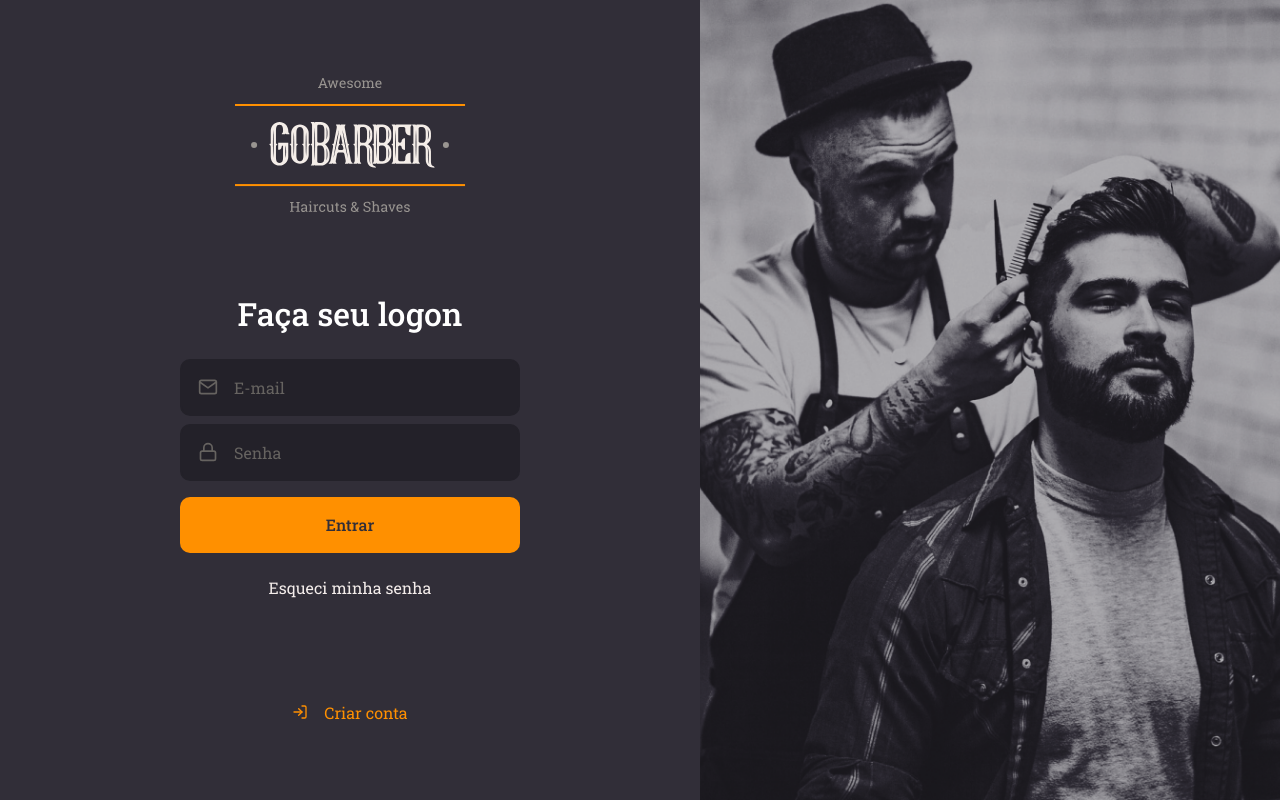
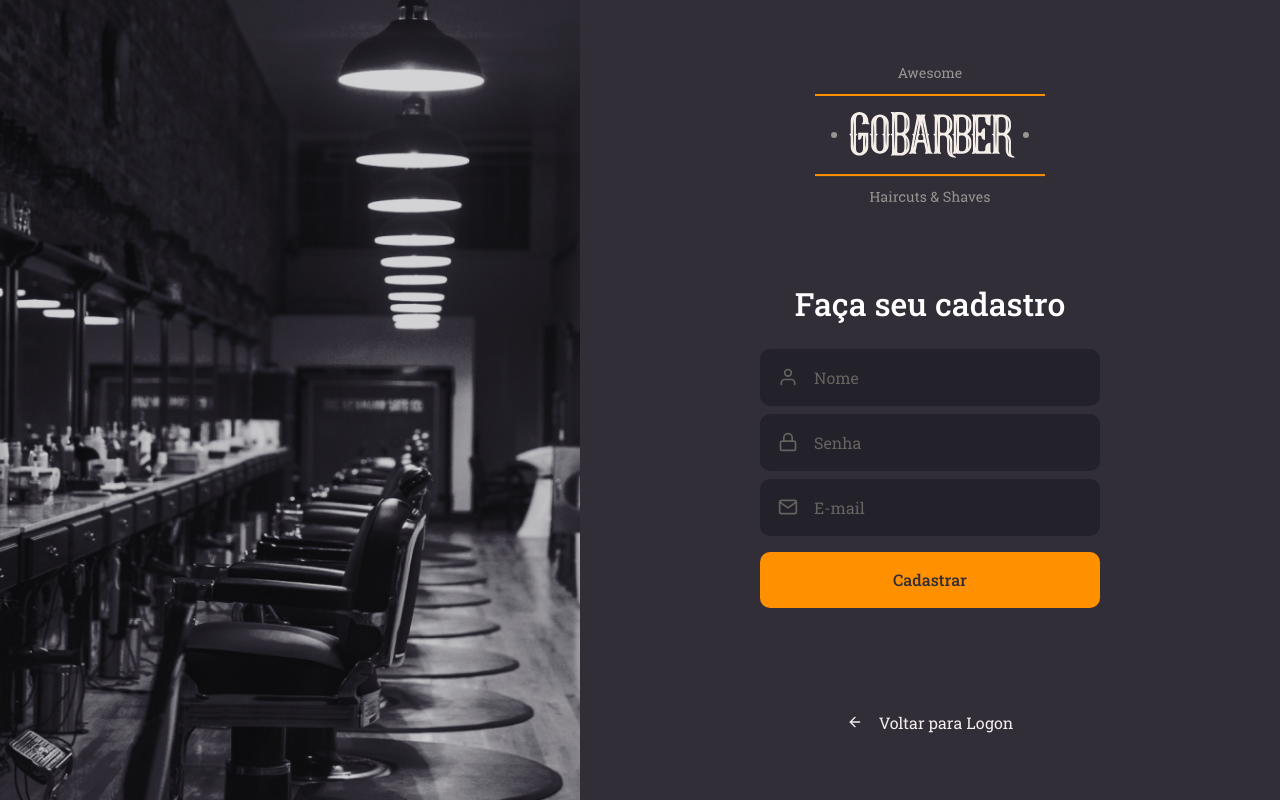
Before and after one commit to marcuspereiradev/gobarber-web, a React (Create React App) app: page / in a window 1280 px wide. Built offline with nearby package versions, Linux system fonts and the light colour scheme.

Commit message:
SignUp Page

```diff
--- a/package.json
+++ b/package.json
@@ -13,6 +13,7 @@
     "react": "^16.13.1",
     "react-dom": "^16.13.1",
     "react-icons": "^3.10.0",
+    "react-router-dom": "^5.2.0",
     "react-scripts": "3.4.1",
     "styled-components": "^5.1.1",
     "typescript": "~3.7.2"
@@ -39,6 +40,7 @@
     ]
   },
   "devDependencies": {
+    "@types/react-router-dom": "^5.1.5",
     "@types/styled-components": "^5.1.0",
     "@typescript-eslint/eslint-plugin": "^2.28.0",
     "@typescript-eslint/parser": "^2.28.0",
--- a/src/App.tsx
+++ b/src/App.tsx
@@ -1,11 +1,11 @@
 import React from 'react';
 
 import GlobalStyle from './styles/global';
-import Signin from './pages/Signin';
+import SignUp from './pages/SignUp';
 
 const App: React.FC = () => (
   <>
-    <Signin />
+    <SignUp />
     <GlobalStyle />
   </>
 );
--- a/src/pages/Signin/index.tsx
+++ b/src/pages/SignIn/index.tsx
@@ -7,7 +7,7 @@
 
 import { Container, Content, Background } from './styles';
 
-const Signin: React.FC = () => (
+const SignIn: React.FC = () => (
   <Container>
     <Content>
       <img src={logoImg} alt="GoBarber" />
@@ -15,12 +15,17 @@
       <form>
         <h1>Faça seu logon</h1>
         <Input name="email" icon={FiMail} type="text" placeholder="E-mail" />
-        <Input name="email" icon={FiLock} type="password" placeholder="Senha" />
+        <Input
+          name="password"
+          icon={FiLock}
+          type="password"
+          placeholder="Senha"
+        />
         <Button type="submit">Entrar</Button>
         <a href="forgot">Esqueci minha senha</a>
       </form>
 
-      <a href="login">
+      <a href="/signup">
         <FiLogIn />
         Criar conta
       </a>
@@ -29,4 +34,4 @@
   </Container>
 );
 
-export default Signin;
+export default SignIn;
--- /dev/null
+++ b/src/pages/SignUp/index.tsx
@@ -0,0 +1,37 @@
+import React from 'react';
+import { FiArrowLeft, FiLock, FiMail, FiUser } from 'react-icons/fi';
+
+import logoImg from '../../assets/logo.svg';
+import Input from '../../components/Input/index';
+import Button from '../../components/Button/index';
+
+import { Container, Content, Background } from './styles';
+
+const SignUp: React.FC = () => (
+  <Container>
+    <Background />
+    <Content>
+      <img src={logoImg} alt="GoBarber" />
+
+      <form>
+        <h1>Faça seu cadastro</h1>
+        <Input name="name" icon={FiUser} type="text" placeholder="Nome" />
+        <Input
+          name="password"
+          icon={FiLock}
+          type="password"
+          placeholder="Senha"
+        />
+        <Input name="email" icon={FiMail} type="text" placeholder="E-mail" />
+        <Button type="submit">Cadastrar</Button>
+      </form>
+
+      <a href="/">
+        <FiArrowLeft />
+        Voltar para Logon
+      </a>
+    </Content>
+  </Container>
+);
+
+export default SignUp;
--- /dev/null
+++ b/src/pages/SignUp/styles.ts
@@ -0,0 +1,51 @@
+import styled from 'styled-components';
+
+import signUpBackgroundImg from '../../assets/sign-up-background.png';
+
+export const Container = styled.div`
+  align-items: stretch;
+  display: flex;
+  height: 100vh;
+`;
+
+export const Content = styled.div`
+  align-items: center;
+  display: flex;
+  flex-direction: column;
+  max-width: 700px;
+  place-content: center;
+  width: 100%;
+
+  form {
+    text-align: center;
+    margin: 80px 0;
+    width: 340px;
+
+    h1 {
+      margin-bottom: 24px;
+    }
+  }
+
+  a {
+    align-items: center;
+    color: #f4edeb;
+    display: flex;
+    margin-top: 24px;
+    text-decoration: none;
+    transition: 0.2s;
+
+    &:hover {
+      color: #666360;
+    }
+
+    svg {
+      margin-right: 16px;
+    }
+  }
+`;
+
+export const Background = styled.div`
+  background: url(${signUpBackgroundImg}) no-repeat center;
+  background-size: cover;
+  flex: 1;
+`;
```
Also changed, not shown: src/assets/sign-up-background.png (added), src/pages/SignIn/styles.ts (renamed from src/pages/Signin/styles.ts), 1 other file (tests, documents, lock files or other folders).
